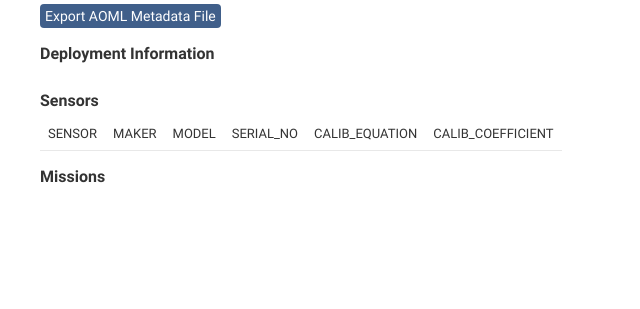
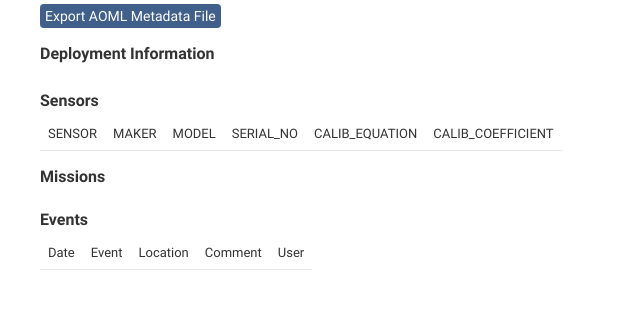
Before and after one commit to boom-lab/bgc-db, a Django app: template templates/admin/detail_view.html in a window 1280 px wide. Shown: the part 162-471 px from the top of the page, without its empty margins (0-640 px from the left). Run offline with Django 3.2, Linux system fonts and the light colour scheme; the template is opened without the code that fills it, so the values that code supplies are empty.

Commit message:
Add event link, event table on detail page

```diff
--- a/logs/models.py
+++ b/logs/models.py
@@ -35,6 +35,7 @@ class deployment_tracking(models.Model):
 
     class Meta:
         verbose_name_plural = "Deployment Tracking"
+        ordering = ["DATE"]
 
     def __str__(self):
         return str(self.DEPLOYMENT)
--- a/templates/admin/detail_view.html
+++ b/templates/admin/detail_view.html
@@ -52,4 +52,23 @@
   </tr>
   {% endfor %}
 </table>
+<h2>Events</h2>
+<table>
+  <tr>
+    <td>Date</td>
+    <td>Event</td>
+    <td>Location</td>
+    <td>Comment</td>
+    <td>User</td>
+  </tr>
+  {% for event  in entry.deployment_tracking.all %}   <!--Value rows, events -->
+  <tr>
+    <td>{{ event.DATE }}</td>
+    <td>{{ event.EVENT }}</td>
+    <td>{{ event.LOCATION }}</td>
+    <td>{{ event.COMMENT }}</td>
+    <td>{{ event.USER }}</td>
+  </tr>
+  {% endfor %}
+</table>
 {% endblock %}
```
Also changed, not shown: deployments/admin.py (+9 -1 lines).
